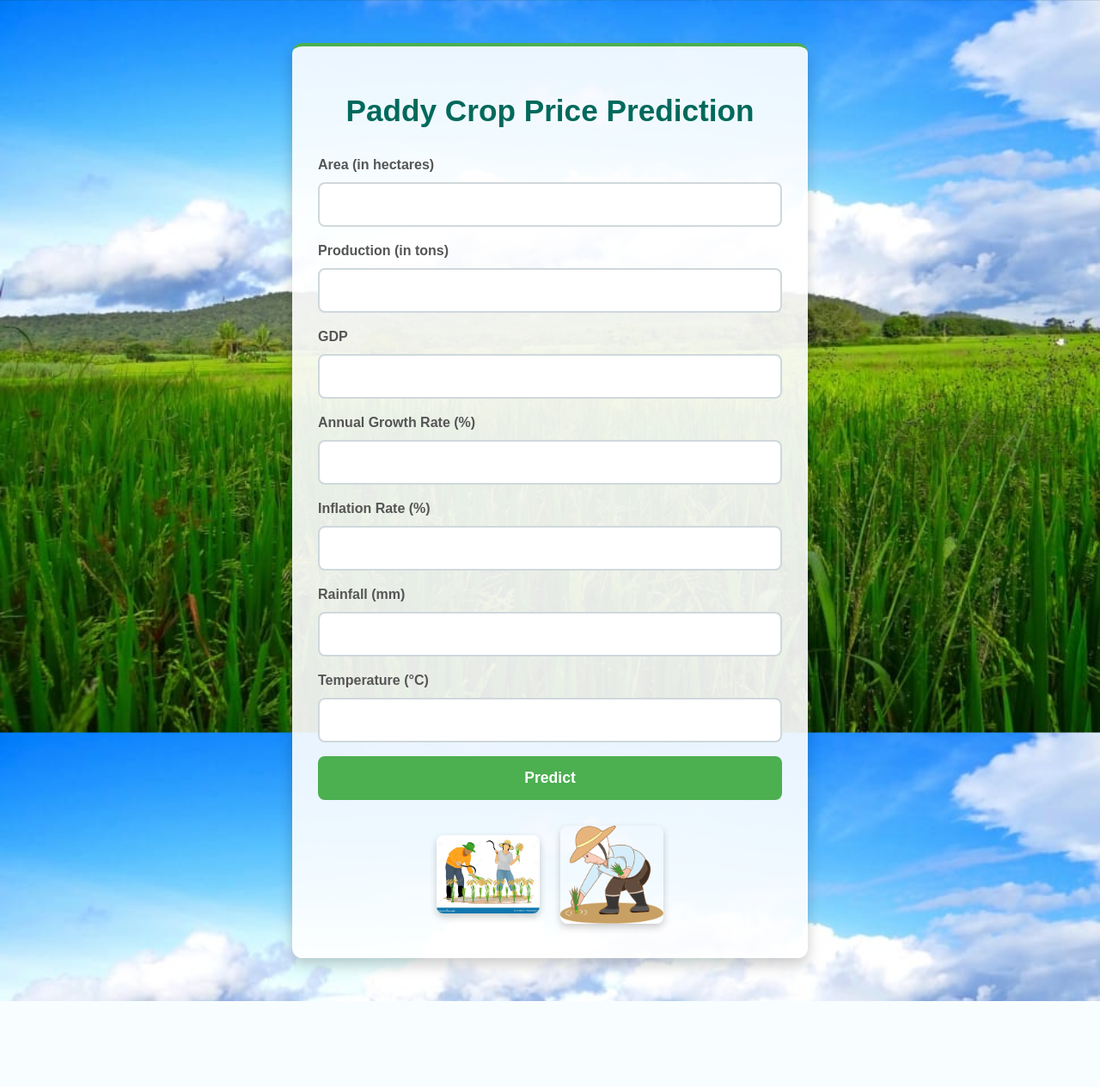
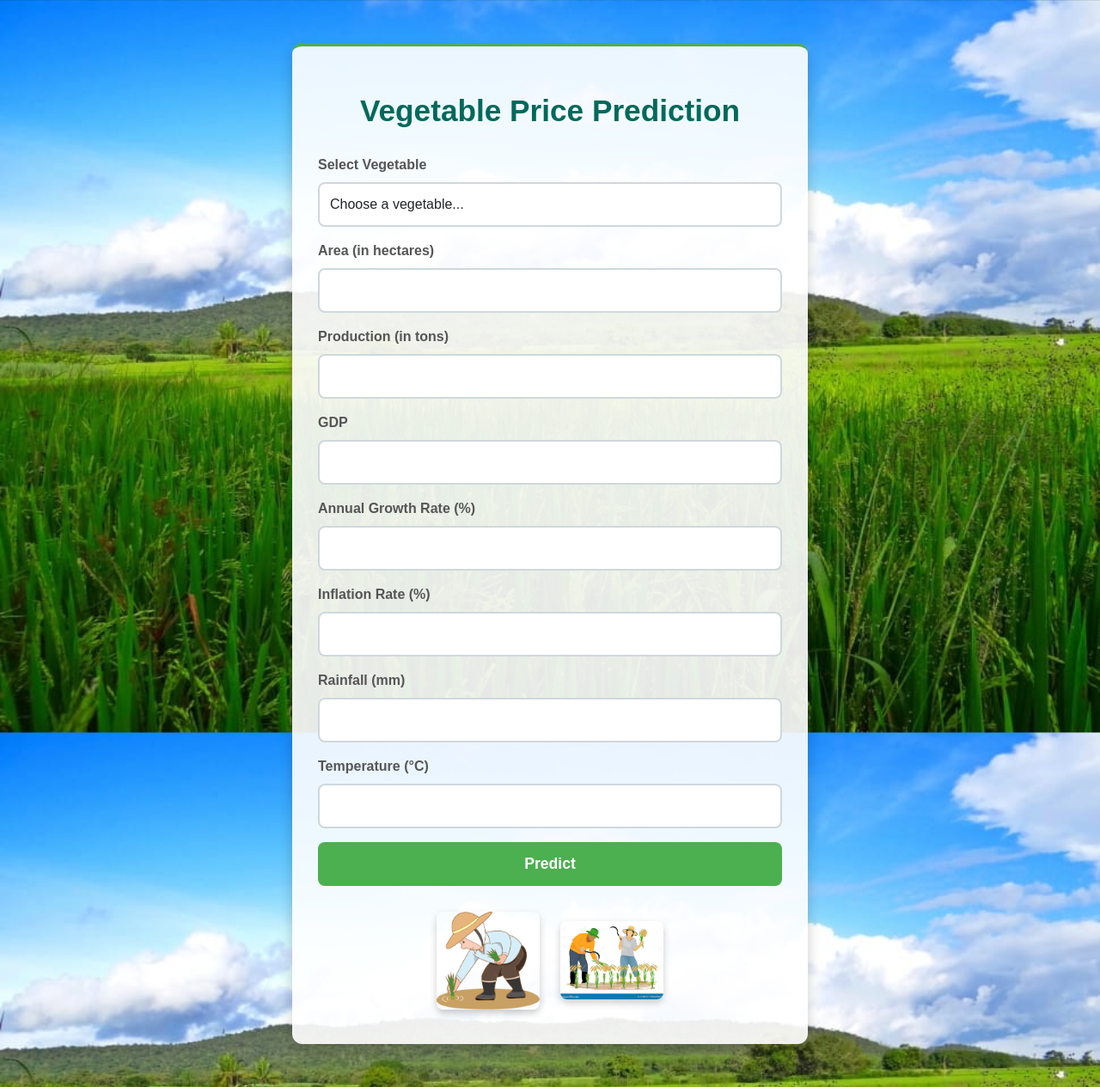
Before and after one commit to vinithreddybanda/agriculture, a Flask app: page / in a window 1280 px wide. Shown: the whole page at 86% size. Before the commit the page ends 1165 px from the top, so only its background shows below. Run offline with Flask 3, Linux system fonts and the light colour scheme; parts of the project's set-up code (start-up, migrations or seed data) failed here and were passed over.

Commit message:
added diff crops

```diff
--- a/templates/index.html
+++ b/templates/index.html
@@ -3,7 +3,7 @@
 <head>
   <meta charset="UTF-8">
   <meta name="viewport" content="width=device-width, initial-scale=1.0">
-  <title>Crop Price Prediction</title>
+  <title>Vegetable Price Prediction</title>
   <link href="https://cdn.jsdelivr.net/npm/bootstrap@5.1.3/dist/css/bootstrap.min.css" rel="stylesheet">
 
   <!-- Embedded CSS for styling -->
@@ -18,7 +18,7 @@
     /* Body Styling */
     body {
       font-family: Arial, sans-serif;
-      background: url('background.jpg') no-repeat center center fixed; /* Background image */
+      background: url("{{ url_for('static', filename='images/Background.jpg') }}") no-repeat center center fixed;
       background-size: cover;
       color: #333;
     }
@@ -28,15 +28,15 @@
       max-width: 600px;
       margin: 50px auto;
       padding: 30px;
-      background-color: rgba(255, 255, 255, 0.9); /* Semi-transparent white background */
+      background-color: rgba(255, 255, 255, 0.9);
       border-radius: 12px;
       box-shadow: 0 8px 16px rgba(0, 0, 0, 0.2);
-      border-top: 4px solid #4caf50; /* Green top border */
+      border-top: 4px solid #4caf50;
     }
 
     /* Title */
     h1 {
-      color: #00695c; /* Dark teal */
+      color: #00695c;
       font-size: 2.2em;
       text-align: center;
       margin-bottom: 30px;
@@ -44,17 +44,13 @@
     }
 
     /* Form Styling */
-    form {
-      margin-top: 20px;
-    }
-
     .form-label {
       font-weight: bold;
       color: #555;
     }
 
     .form-control {
-      border: 2px solid #cfd8dc; /* Light gray border */
+      border: 2px solid #cfd8dc;
       border-radius: 8px;
       padding: 12px;
       font-size: 1em;
@@ -62,7 +58,7 @@
     }
 
     .form-control:focus {
-      border-color: #4caf50; /* Green border on focus */
+      border-color: #4caf50;
       box-shadow: 0 0 5px rgba(76, 175, 80, 0.3);
     }
 
@@ -71,7 +67,7 @@
       width: 100%;
       padding: 12px;
       font-size: 1.1em;
-      background-color: #4caf50; /* Green background */
+      background-color: #4caf50;
       color: #ffffff;
       border: none;
       border-radius: 8px;
@@ -81,21 +77,21 @@
     }
 
     button[type="submit"]:hover {
-      background-color: #388e3c; /* Darker green */
+      background-color: #388e3c;
       transform: scale(1.02);
     }
 
     button[type="submit"]:active {
-      background-color: #2e7d32; /* Even darker green */
+      background-color: #2e7d32;
     }
 
     /* Result Styling */
     .result {
       margin-top: 20px;
       padding: 20px;
-      background-color: #e8f5e9; /* Very light green */
-      color: #1b5e20; /* Dark green text */
-      border: 1px solid #c8e6c9; /* Light green border */
+      background-color: #e8f5e9;
+      color: #1b5e20;
+      border: 1px solid #c8e6c9;
       border-radius: 8px;
       text-align: center;
       font-size: 1.2em;
@@ -115,20 +111,26 @@
       border-radius: 8px;
       box-shadow: 0 4px 8px rgba(0, 0, 0, 0.2);
     }
-    body {
-        background-image: url("{{ url_for('static', filename='images/background.jpg') }}");
-        background-size: cover; /* Makes the image cover the entire element */
-        background-repeat: no-repeat; /* Prevents the image from repeating */
-        background-position: center; /* Centers the image */
-    }
   </style>
 </head>
 <body>
   <div class="container">
-    <h1 class="text-center mt-4">Paddy Crop Price Prediction</h1>
+    <h1 class="text-center mt-4">Vegetable Price Prediction</h1>
 
     <!-- User Input Form -->
-    <form id="cropForm" method="POST" action="/predict">
+    <form id="vegetableForm" method="POST" action="/predict">
+      <!-- Dropdown for Vegetable Selection -->
+      <div class="mb-3">
+        <label for="vegetable" class="form-label">Select Vegetable</label>
+        <select class="form-control" id="vegetable" name="vegetable" required>
+          <option value="" disabled selected>Choose a vegetable...</option>
+          <option value="Tomato">Tomato</option>
+          <option value="Potato">Potato</option>
+          <option value="Onion">Onion</option>
+          <option value="Cabbage">Cabbage</option>
+          <option value="Carrot">Carrot</option>
+        </select>
+      </div>
       <div class="mb-3">
         <label for="area" class="form-label">Area (in hectares)</label>
         <input type="number" class="form-control" id="area" name="area" required>
@@ -165,8 +167,8 @@
 
     <!-- Decorative Images -->
     <div class="decorative-images">
-      <img src="{{ url_for('static', filename='images/paddyanimate.webp') }}" alt="Crop Animation 1">
-      <img src="{{ url_for('static', filename='images/cropanimated.png') }}" alt="Crop Animation 2">
+      <img src="{{ url_for('static', filename='images/cropanimated.png') }}" alt="Vegetable Image 1">
+      <img src="{{ url_for('static', filename='images/paddyanimate.webp') }}" alt="Vegetable Image 2">
     </div>
   </div>
 </body>
```
